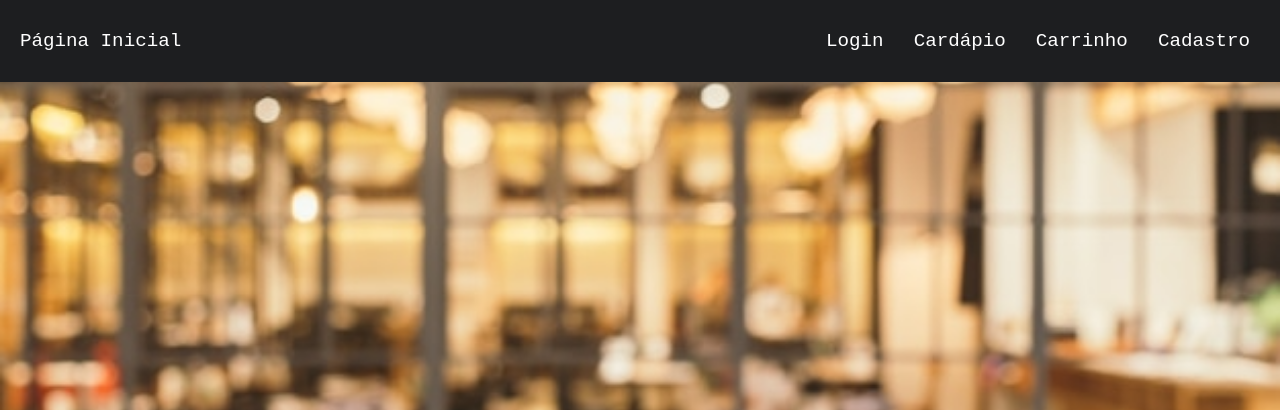
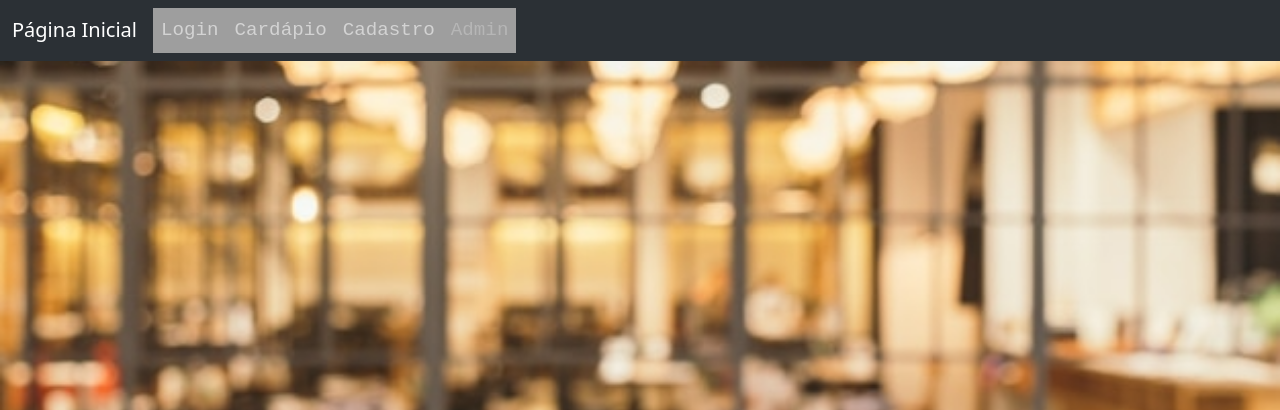
Before and after one commit to aojoaojo/Hackathon_IDP, a Flask app: page / in a window 1280 px wide. Shown: the top 410 px of the page. Run offline with Flask 3, Linux system fonts and the light colour scheme; grey boxes are pictures that could not be loaded.

Commit message:
nav adicionado

```diff
--- a/app.py
+++ b/app.py
@@ -99,7 +99,7 @@ def login():
     elif request.method == 'GET':
         return render_template('login.html')
 
-@app.route("/carrinho")
+
 @app.route("/carrinho")
 def carrinho():
     name = request.args.get("name")
@@ -158,6 +158,27 @@ carrinho = []
 
 #     return redirect('/carrinho')
 
+def obter_preco_do_produto(produto_id):
+    # Lógica para obter o preço do produto com base no ID
+    # Substitua pela sua lógica de obtenção do preço do produto a partir da API, banco de dados ou outra fonte de dados
+
+    # Exemplo: supondo que você tenha uma lista de produtos com os preços já conhecidos
+    produtos = [
+        {'id': 1, 'nome': 'Produto 1', 'preco': 10.99},
+        {'id': 2, 'nome': 'Produto 2', 'preco': 19.99},
+        {'id': 3, 'nome': 'Produto 3', 'preco': 5.99},
+        # ...
+    ]
+
+    # Localiza o produto com base no ID e retorna o preço correspondente
+    for produto in carrinho:
+        if produto['id'] == produto_id:
+            return produto['preco']
+
+    # Retorna 0 caso o produto não seja encontrado (ou qualquer outra lógica adequada)
+    return 0
+
+
 @app.route('/cadastro', methods=['GET', 'POST'])
 def cadastro():
     if request.method == 'POST':
@@ -182,8 +203,36 @@ def cadastro():
     elif request.method == 'GET':
         return render_template('cadastro.html')
 
+def calcular_total_carrinho():
+    total = 0
 
+    # Itera sobre os produtos no carrinho
+    for item_do_carrinho in carrinho_produtos:
+        # Lógica para obter o preço do produto com base no ID
+        # Substitua pela sua lógica para obter o preço do produto a partir da API ou outra fonte de dados
+        preco = obter_preco_do_produto(item_do_carrinho)
 
+        # Adiciona o preço do produto ao total
+        total += preco
+
+    return total
+
+@app.route('/finalizar-compra')
+def finalizar_compra():
+    # Lógica para obter o valor total do carrinho
+    total_carrinho = calcular_total_carrinho()  # Substitua pela sua lógica de cálculo do valor total
+
+    # Chamada à API para obter as formas de pagamento
+    url = 'https://hackarestaurante-os-conquistadores-da-disrupcao.azurewebsites.net'
+    caminho = '/api/formas-pagamento'
+    response = requests.get(url + caminho)
+
+    if response.status_code == 200:
+        formas_pagamento = response.json()
+    else:
+        formas_pagamento = []
+
+    return render_template('finalizar_compra.html', total_carrinho=total_carrinho, formas_pagamento=formas_pagamento)
 
 
 if __name__ == '__main__':
--- a/templates/carrinho.html
+++ b/templates/carrinho.html
@@ -12,5 +12,11 @@
             </div>
         {% endfor %}
     </div>
+    <div id="carrinho-total">
+        <h3>Total: R$ {{ total }}</h3>
+        <form action="/finalizar-compra" method="POST">
+            <input type="submit" value="Finalizar compra">
+        </form>
+    </div>
 
 {% endblock %}
--- a/templates/layout.html
+++ b/templates/layout.html
@@ -5,21 +5,35 @@
     <meta name="viewport" content="width=device-width, initial-scale=1.0" />
     <meta http-equiv="X-UA-Compatible" content="ie=edge" />
     <link rel="stylesheet" href="static/style.css" />
+    <link href="https://cdn.jsdelivr.net/npm/bootstrap@5.3.0-alpha3/dist/css/bootstrap.min.css" rel="stylesheet" integrity="sha384-KK94CHFLLe+nY2dmCWGMq91rCGa5gtU4mk92HdvYe+M/SXH301p5ILy+dN9+nJOZ" crossorigin="anonymous">
     <title>Restaurante</title>
   </head>
   <body>
-
-    <header class="header">
-      <a href="/">Página Inicial</a>
-      <nav>
-        <ul class="menu">
-          <li><a href="/login">Login</a></li>
-          <li><a href="/cardapio">Cardápio</a></li>
-          <li><a href="/carrinho">Carrinho</a></li>
-          <li><a href="/cadastro">Cadastro</a></li>
-        </ul>
-      </nav>
-    </header>
+    <script src="https://cdn.jsdelivr.net/npm/bootstrap@5.3.0-alpha3/dist/js/bootstrap.bundle.min.js" integrity="sha384-ENjdO4Dr2bkBIFxQpeoTz1HIcje39Wm4jDKdf19U8gI4ddQ3GYNS7NTKfAdVQSZe" crossorigin="anonymous"></script>
+    <nav class="navbar navbar-expand-lg bg-body-tertiary" data-bs-theme="dark">
+      <div class="container-fluid">
+        <a class="navbar-brand" href="/">Página Inicial</a>
+        <button class="navbar-toggler" type="button" data-bs-toggle="collapse" data-bs-target="#navbarNav" aria-controls="navbarNav" aria-expanded="false" aria-label="Toggle navigation">
+          <span class="navbar-toggler-icon"></span>
+        </button>
+        <div class="collapse navbar-collapse" id="navbarNav">
+          <ul class="navbar-nav">
+            <li class="nav-item">
+              <a class="nav-link" href="/login">Login</a>
+            </li>
+            <li class="nav-item">
+              <a class="nav-link" href="/cardapio">Cardápio</a>
+            </li>
+            <li class="nav-item">
+              <a class="nav-link" href="/cadastro">Cadastro</a>
+            </li>
+            <li class="nav-item">
+              <a class="nav-link disabled">Admin</a>
+            </li>
+          </ul>
+        </div>
+      </div>
+    </nav>
 
         {%block content%}
         {%endblock%}
```
Also changed, not shown: templates/formas_pagamento.html (+15 -16 lines).
